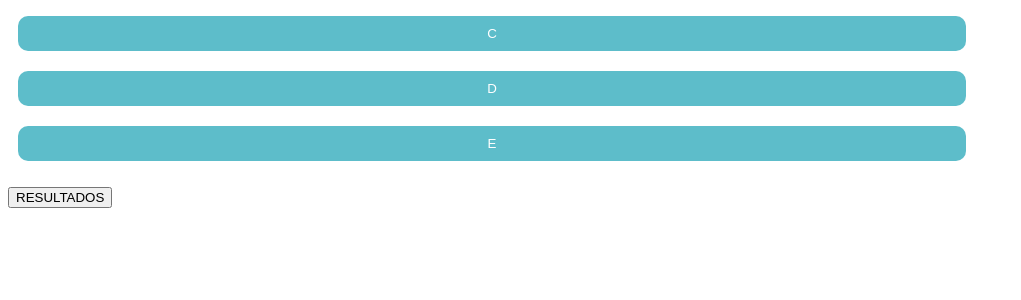
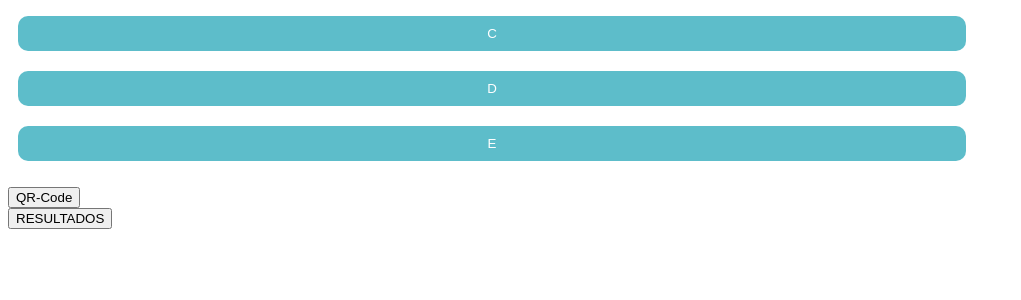
Before and after one commit to ProfessorDanilo/profdanilo.com.br, a PHP site: page /app/responda in a window 1280 px wide. Shown: the part 184-484 px from the top of the page, without its empty margins (0-1021 px from the left). Run offline with PHP 8.4, Linux system fonts and the light colour scheme.

Commit message:
escolha uma opção atualizando css atualização 10

```diff
--- a/app/responda/index.php
+++ b/app/responda/index.php
@@ -20,6 +20,9 @@
         <button onclick="retry()">Enviar novamente</button>
     </div>
     <div>
+        <a href="QR-code.png"> <button>QR-Code</button> </a>
+    </div>
+    <div>
         <a href="results.php"> <button>RESULTADOS</button> </a>
     </div>
     <script src="script.js"></script>
```
Also changed, not shown: app/responda/QR-code.png (added).
